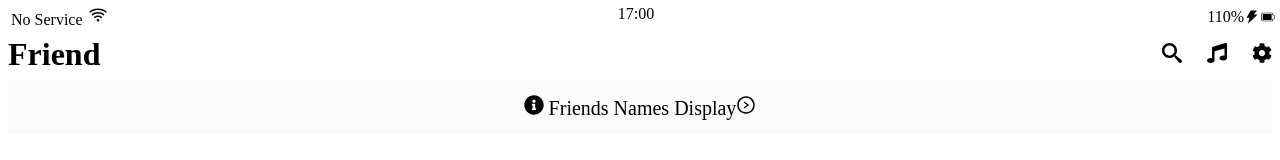
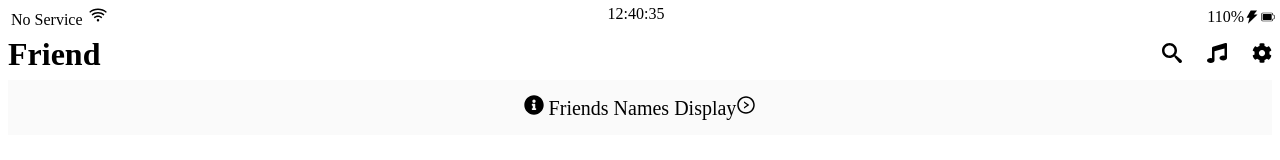
Before and after one commit to leejeawon92/kokoa-clone-2020, a React (Create React App) app in the folder kokoaclonereact/: page / in a window 1280 px wide. Shown: the top 160 px of the page. Built offline with nearby package versions, Linux system fonts and the light colour scheme.

Commit message:
vReact: time setting(react-moment)

```diff
--- a/kokoaclonereact/package.json
+++ b/kokoaclonereact/package.json
@@ -14,6 +14,7 @@
     "react": "^18.2.0",
     "react-dom": "^18.2.0",
     "react-icons": "^4.6.0",
+    "react-moment": "^1.1.2",
     "react-router-dom": "^6.4.3",
     "react-scripts": "5.0.1",
     "styled-components": "^5.3.6",
--- a/kokoaclonereact/src/components/Statusbar.js
+++ b/kokoaclonereact/src/components/Statusbar.js
@@ -1,6 +1,7 @@
 import styled from 'styled-components'
 import { AiOutlineWifi, AiFillThunderbolt,  } from 'react-icons/ai';
 import {CiBatteryFull} from 'react-icons/ci'
+import Moment from 'react-moment';
 
 const StatusBar = styled.div`
   width: 33%;
@@ -43,7 +44,7 @@ function Status(){
       </LeftColumn>
 
       <CenterColumn>
-        <span>17:00</span>
+        <Moment format='HH:mm:ss' interval={1000}></Moment>
       </CenterColumn>
 
       <RightColumn>
```
Also changed, not shown: 1 other file (tests, documents, lock files or other folders).
